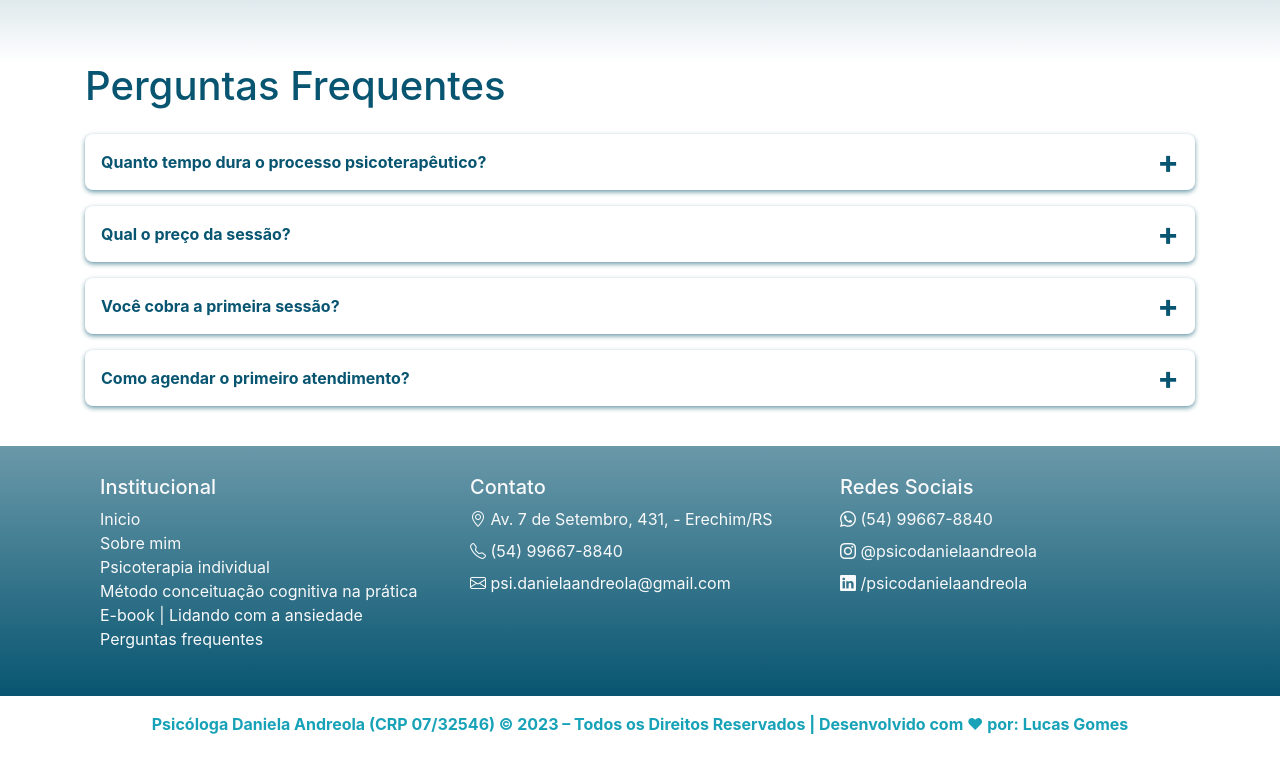
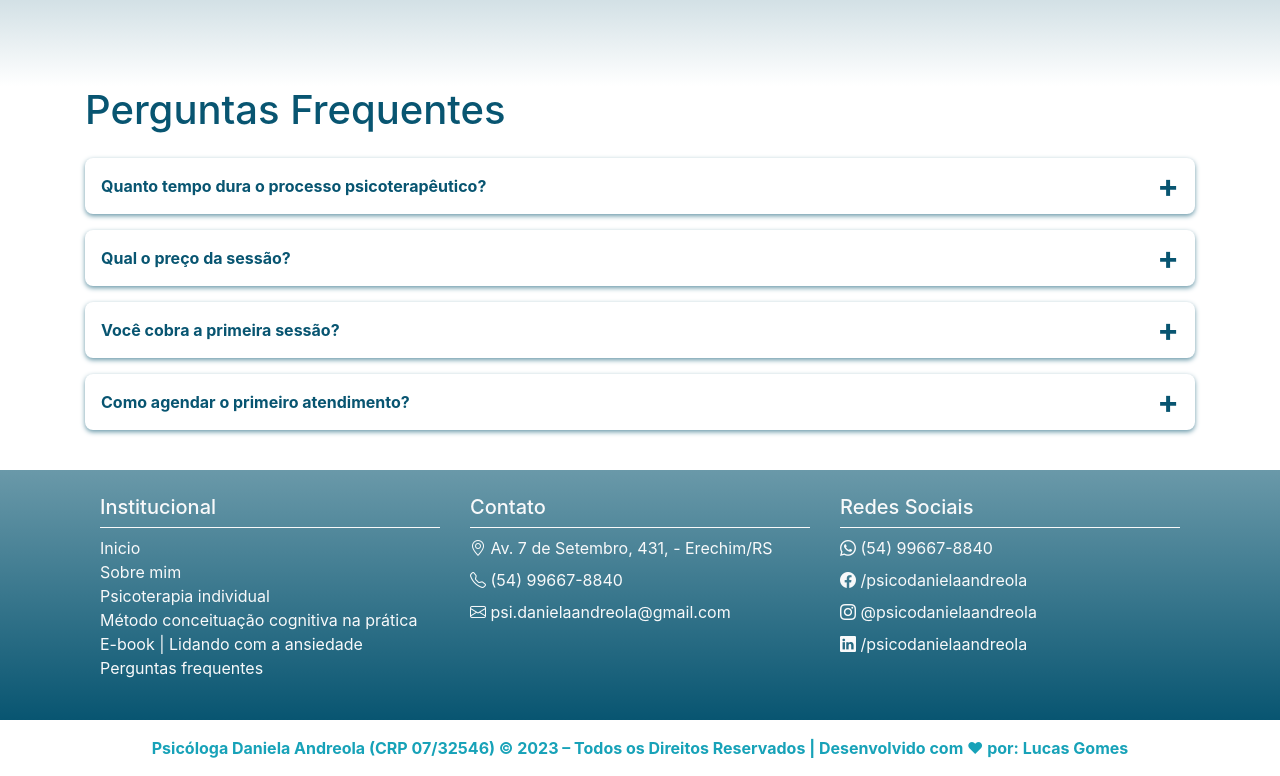
Before and after one commit to lulinux21/psico, a plain HTML site: page index.html in a window 1280 px wide. Shown: the part 2299-3075 px from the top of the page. Before the commit the page ends 3051 px from the top, so only its background shows below. Drawn offline with nearby package versions, Linux system fonts and the light colour scheme; a script that the page names is missing.

Commit message:
refactor: correções nos links do rodape

```diff
--- a/index.html
+++ b/index.html
@@ -169,12 +169,12 @@
                     Método conceituação cognitiva na prática
                   </h5>
                   <p class="card-text">
-                    Você atua com Terapia Cognitivo Comportamental e não sabe,
-                    ou tem dificuldades em construir a conceituação cognitiva do
-                    seu cliente? Não sabe como incluir no plano de tratamento?
-                    Se sente insegura na prática clínica por conta disso? <br />
-                    O Método Conceitualização na prática é para você! Como
-                    funciona?
+                    Você estudante de psicologia, ou psicólogo (a), que atua com
+                    Terapia Cognitivo Comportamental e não sabe, ou tem
+                    dificuldades em construir a conceituação cognitiva do seu
+                    cliente? Não sabe como incluir no plano de tratamento? Se
+                    sente insegura na prática clínica por conta disso? O Método
+                    Conceitualização na prática é para você!
                   </p>
                   <a href="#" class="btn btn-primary btn-service">Saiba mais</a>
                 </div>
@@ -344,7 +344,9 @@
         <section class="container">
           <div class="d-flex flex-wrap py-4">
             <div class="col-lg-4">
-              <h5 class="text-light">Institucional</h5>
+              <h5 class="text-light border-light border-bottom pb-2">
+                Institucional
+              </h5>
               <ul>
                 <li class="list-unstyled text-light">Inicio</li>
                 <li class="list-unstyled text-light">Sobre mim</li>
@@ -361,7 +363,9 @@
               </ul>
             </div>
             <div class="col-lg-4">
-              <h5 class="text-light">Contato</h5>
+              <h5 class="text-light border-light border-bottom pb-2">
+                Contato
+              </h5>
               <ul>
                 <li class="list-unstyled text-light mb-2">
                   <i class="bi bi-geo-alt"></i> Av. 7 de Setembro, 431, -
@@ -384,7 +388,9 @@
               </ul>
             </div>
             <div class="col-lg-4">
-              <h5 class="text-light">Redes Sociais</h5>
+              <h5 class="text-light border-light border-bottom pb-2">
+                Redes Sociais
+              </h5>
               <ul>
                 <li class="list-unstyled text-light mb-2">
                   <i class="bi bi-whatsapp"></i>
@@ -398,7 +404,23 @@
                 </li>
 
                 <li class="list-unstyled text-light mb-2">
-                  <i class="bi bi-instagram"></i> @psicodanielaandreola
+                  <i class="bi bi-facebook"></i>
+                  <a
+                    class="text-light"
+                    target="_blank"
+                    href="https://www.facebook.com/psidanielaandreola/"
+                    >/psicodanielaandreola</a
+                  >
+                </li>
+
+                <li class="list-unstyled text-light mb-2">
+                  <i class="bi bi-instagram"></i>
+                  <a
+                    class="text-light"
+                    target="_blank"
+                    href="https://www.instagram.com/psidanielaandreola/"
+                    >@psicodanielaandreola</a
+                  >
                 </li>
                 <li class="list-unstyled text-light mb-2">
                   <i class="bi bi-linkedin"></i> /psicodanielaandreola
```
